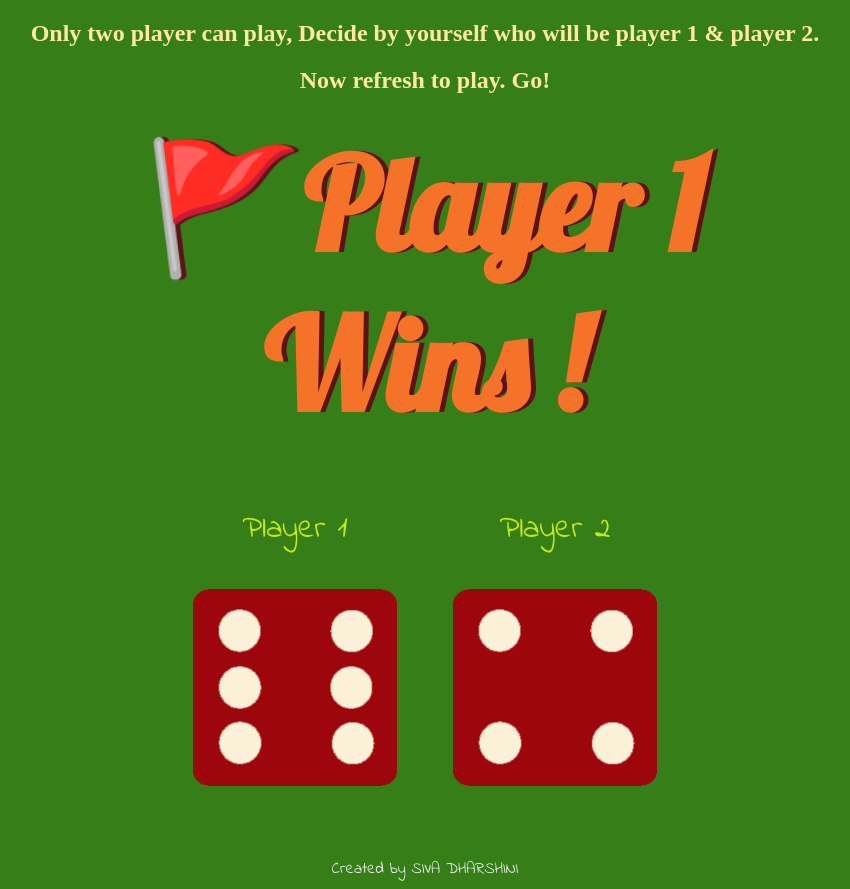
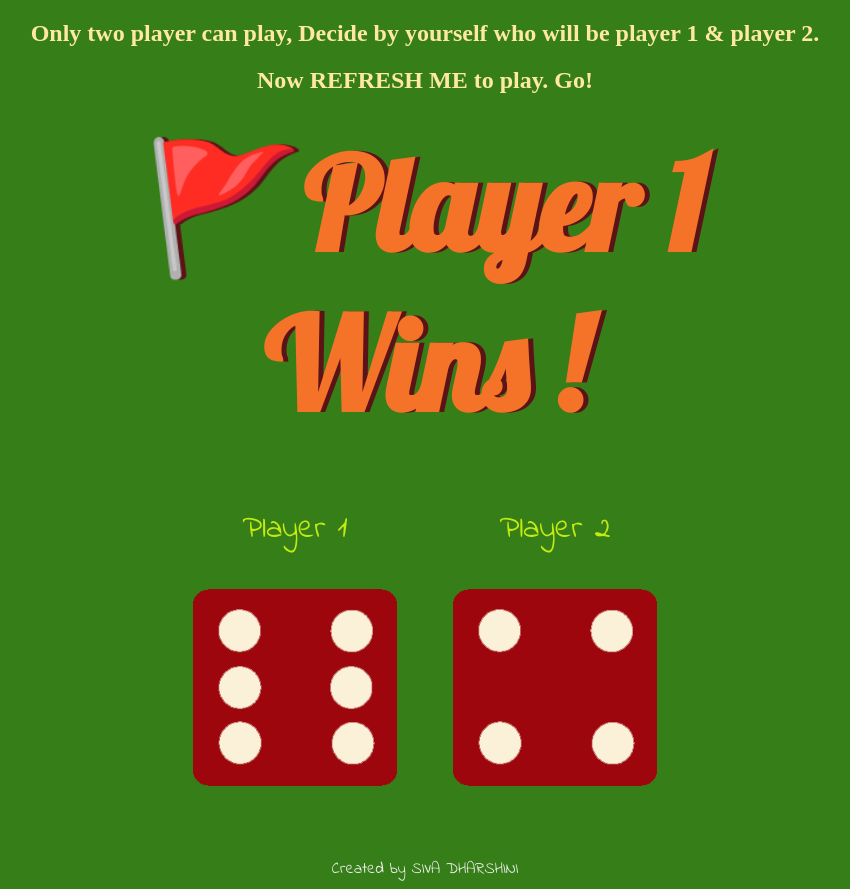
Before and after one commit to sivadharshini-Manickavasagam/Dice-game, a plain HTML site: page index.html in a window 1280 px wide. Shown: the whole page, without its empty margins (215-1065 px from the left). Drawn offline with Linux system fonts and the light colour scheme.

Commit message:
Replaced refresh h2

```diff
--- a/index.html
+++ b/index.html
@@ -10,7 +10,7 @@
 
     <div class="container-fluid">
       <h2>Only two player can play, Decide by yourself who will be player 1 & player 2.</h2>
-      <h2>Now refresh to play. Go!</h2>
+      <h2>Now REFRESH ME to play. Go!</h2>
       <h1>Refresh Me</h1>
 
 
```
